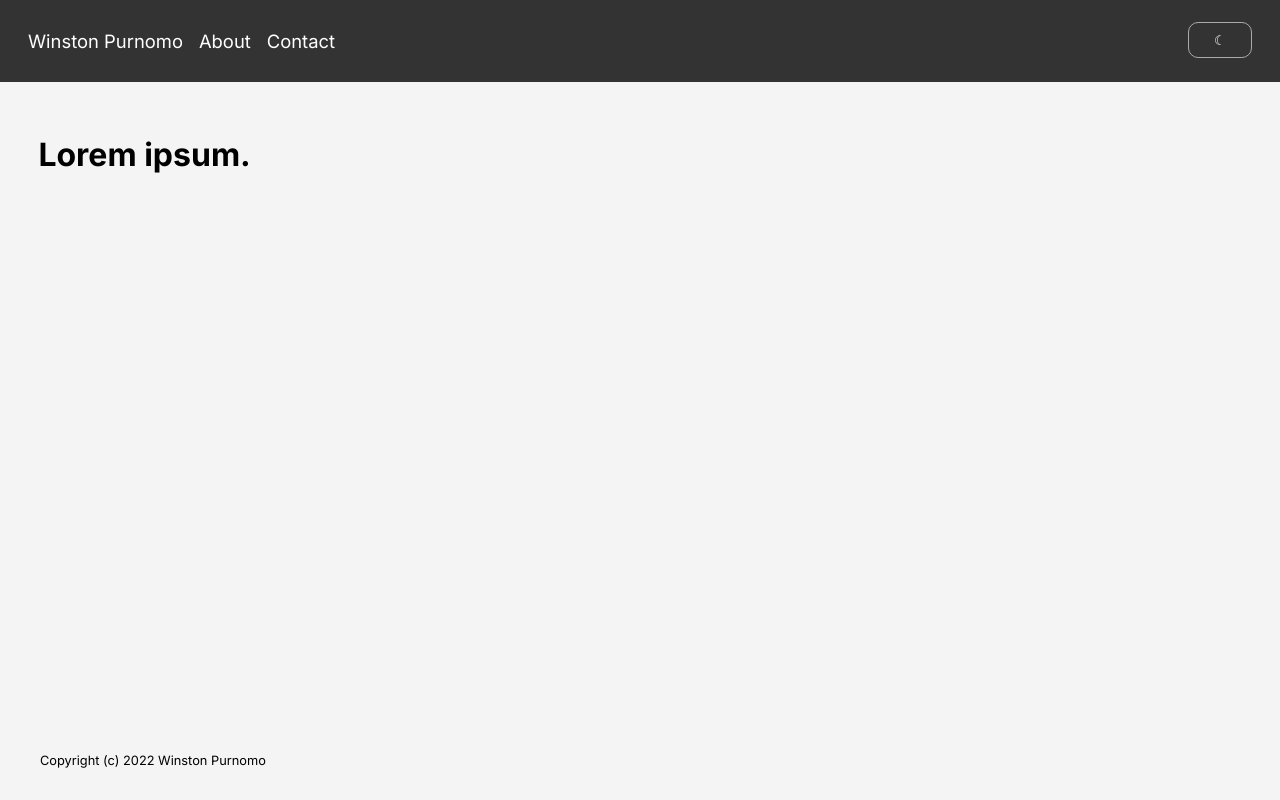
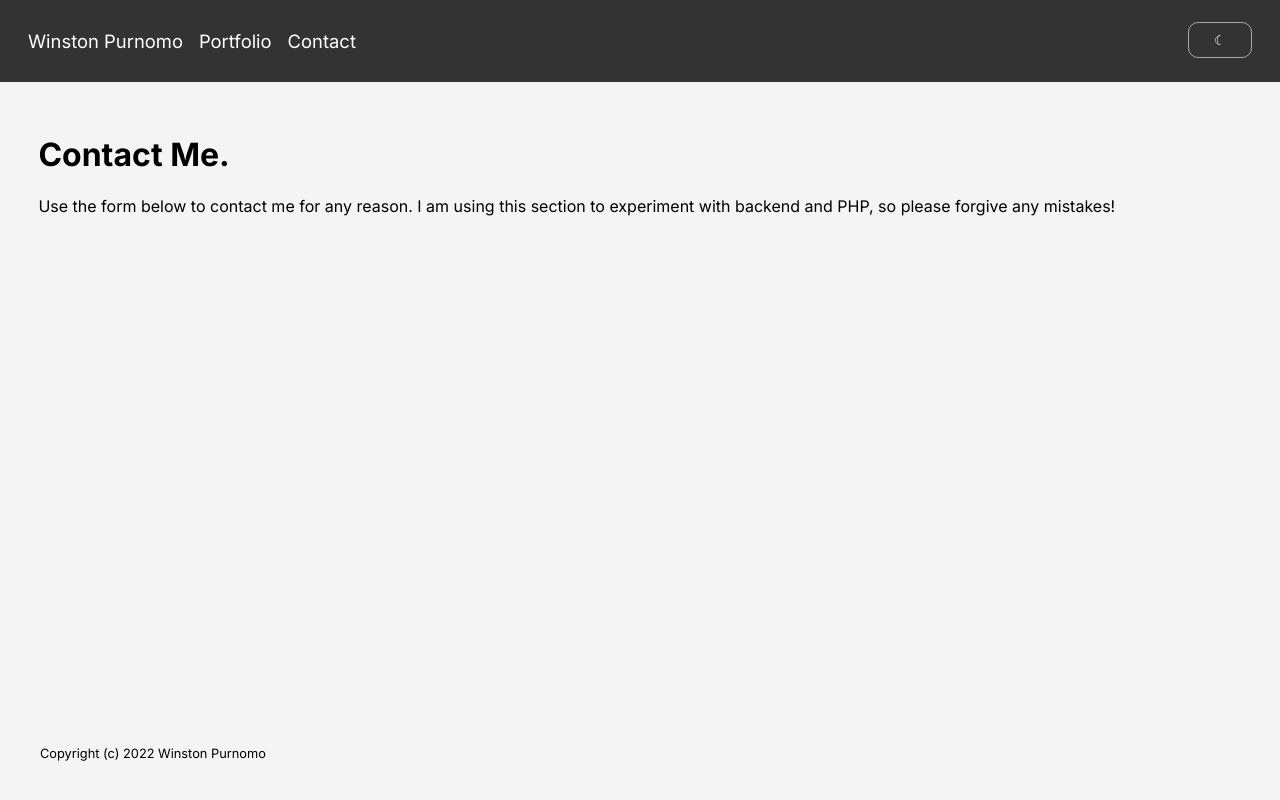
Before and after one commit to winstonpurnomo/autobiography, a PHP site: page /pages/contact.html in a window 1280 px wide. Run offline with PHP 8.4, Linux system fonts and the light colour scheme.

Commit message:
added profile pic, renamed about to portfolio, removed placeholder page, reworded contact page, added css to support contact, added specifier for button style only to apply to those in nav

```diff
--- a/app.js
+++ b/app.js
@@ -4,7 +4,7 @@ var navBar = `
 <button class="icon" onclick="menuBar()">=</button>
 <button onclick="darkMode()">☾</button>
 <a href="/pages/index.html">Winston Purnomo</a>
-<a href="/pages/about.html">About</a>
+<a href="/pages/portfolio.html">Portfolio</a>
 <a href="/pages/contact.html">Contact</a>
 </div>
 </nav>`;
@@ -27,6 +27,11 @@ function darkMode() {
 function loadHeaderAndDarkMode() {
     document.getElementById('nav').insertAdjacentHTML('afterbegin', navBar);
     document.getElementById('footer-wrap').insertAdjacentHTML('afterbegin', footer);
+    var navbox = document.querySelector('nav');
+    var footbox = document.querySelector('footer');
+    var root = document.documentElement;
+    root.style.setProperty('--nav-height', navbox.offsetHeight + 'px');
+    root.style.setProperty('--footer-height', footbox.offsetHeight + 'px');
     var element = document.body;
     const cookieValue = document.cookie.split('; ').find(row => row.startsWith('darkMode=')).split('=')[1];
     if (cookieValue === 'true') {
--- a/main.css
+++ b/main.css
@@ -4,6 +4,8 @@
     --text: clamp(12px, 4em, 16px);
     --text-small: calc(var(--text) * 0.8);
     --nav-text: calc(var(--text) * 1.15);
+    --nav-height: calc(var(--nav-text) + 72px);
+    --foot-height: calc(var(--text-small) * 8)
 }
 
 body {
@@ -27,9 +29,15 @@ body {
 #content {
     overflow: hidden;
     margin: 4vh calc(var(--text-small) * 3);
-    min-height: calc(100vh - (var(--nav-text) + 72px) - calc(var(--text-small) * 8));
+    min-height: calc(100vh - var(--nav-height) - var(--foot-height) - 2vh);
 }
 
+#content .profile {
+    border-radius: 50%;
+    width: 200px;
+}
+
+/* -- Social buttons style -- */
 .social-row {
     display: inline;
     margin: 0;
@@ -57,7 +65,40 @@ body {
     text-decoration: none;
     padding-right: 8px;
     color: #000;
-  }
+}
+
+/* -- Contact Form -- */
+.form-group {
+    margin: 5px;
+    padding: 0;
+    width: 360px;
+    display: inline;
+}
+
+.form-group input, .form-group textarea {
+    width: 100%;
+    margin: 1vh 20px 1vh 0;
+    padding: 0;
+}
+
+.form-group .col-md-6 {
+    display: inline;
+}
+
+.form-group .col-md-6 input {
+    width: 170px;
+    margin: 1vh 20px 1vh 0;
+    padding: 0;
+}
+
+input, textarea {
+    font-family: 'Inter' sans-serif;
+}
+
+::-webkit-input-placeholder { font-family: "Inter", sans-serif;}
+::-moz-placeholder { font-family: "Inter", sans-serif;}
+:-moz-placeholder { font-family: "Inter", sans-serif;}
+:-ms-input-placeholder { font-family: "Inter", sans-serif;}
 
 /* -- Navigation Bar. -- */
 nav {
@@ -69,7 +110,7 @@ nav {
     font-size: var(--nav-text);
 }
 
-button {
+nav button {
     /* Position on right */
     float: right;
     /* Width */
@@ -119,7 +160,10 @@ nav .icon {
         min-width: 50px;
     }
 
-    nav.responsive {position: relative;}
+    nav.responsive {
+        position: relative;
+    }
+
     nav.responsive .icon {
         position: sticky;
         right: 0;
@@ -132,7 +176,7 @@ nav .icon {
     }
 }
 
-/* Footer */
+/* -- Footer -- */
 #footer-wrap {
     margin: 0px 40px;
 }
@@ -141,5 +185,6 @@ footer {
     height: calc(var(--text-small) * 3);
     width: 100%;
     margin: 0px;
+    justify-content: center;
     font-size: var(--text-small);
 }
--- a/pages/contact.html
+++ b/pages/contact.html
@@ -11,7 +11,9 @@
     <script src="/app.js"></script>
     <div id="nav"></div>
     <div id="content">
-        <h1>Lorem ipsum.</h1>
+        <h1>Contact Me.</h1>
+        <p>Use the form below to contact me for any reason. I am using this section to experiment with backend and PHP, so please forgive any mistakes!</p>
+
     </div>
     <div id="footer-wrap"></div>
 </body>
--- a/pages/index.html
+++ b/pages/index.html
@@ -12,11 +12,12 @@
     <script src="/app.js"></script>
     <div id="nav"></div>
     <div id="content">
+        <img class="profile" src="/static/img/WinstonPurnomo.jpg">
         <h1>Hi, my name is Winston Purnomo.</h1>
         <p>I'm a Software Development Engineer at Apple, working on the Apple Pay team. I recently graduated with a Bachelor of Arts in Computer Science from UC Berkeley in May 2022.</p>
         <ul class="social-row">
             <li class="social-button"><a href="https://www.github.com/winstonpurnomo"><i class="fa fa-github fa-2x"></i><p>GitHub</p></a></li>
-            <li class="social-button"><a href="https://www.linkedin.com/wpurnomo"><i class="fa fa-linkedin fa-2x"></i><p>LinkedIn</p></a></li>
+            <li class="social-button"><a href="https://www.linkedin.com/in/wpurnomo"><i class="fa fa-linkedin fa-2x"></i><p>LinkedIn</p></a></li>
         </ul>
     </div>
     <div id="footer-wrap"></div>
```
Also changed, not shown: s2.html (deleted, +0 -11 lines), pages/portfolio.html (renamed from pages/about.html), static/img/WinstonPurnomo.jpg (added).
